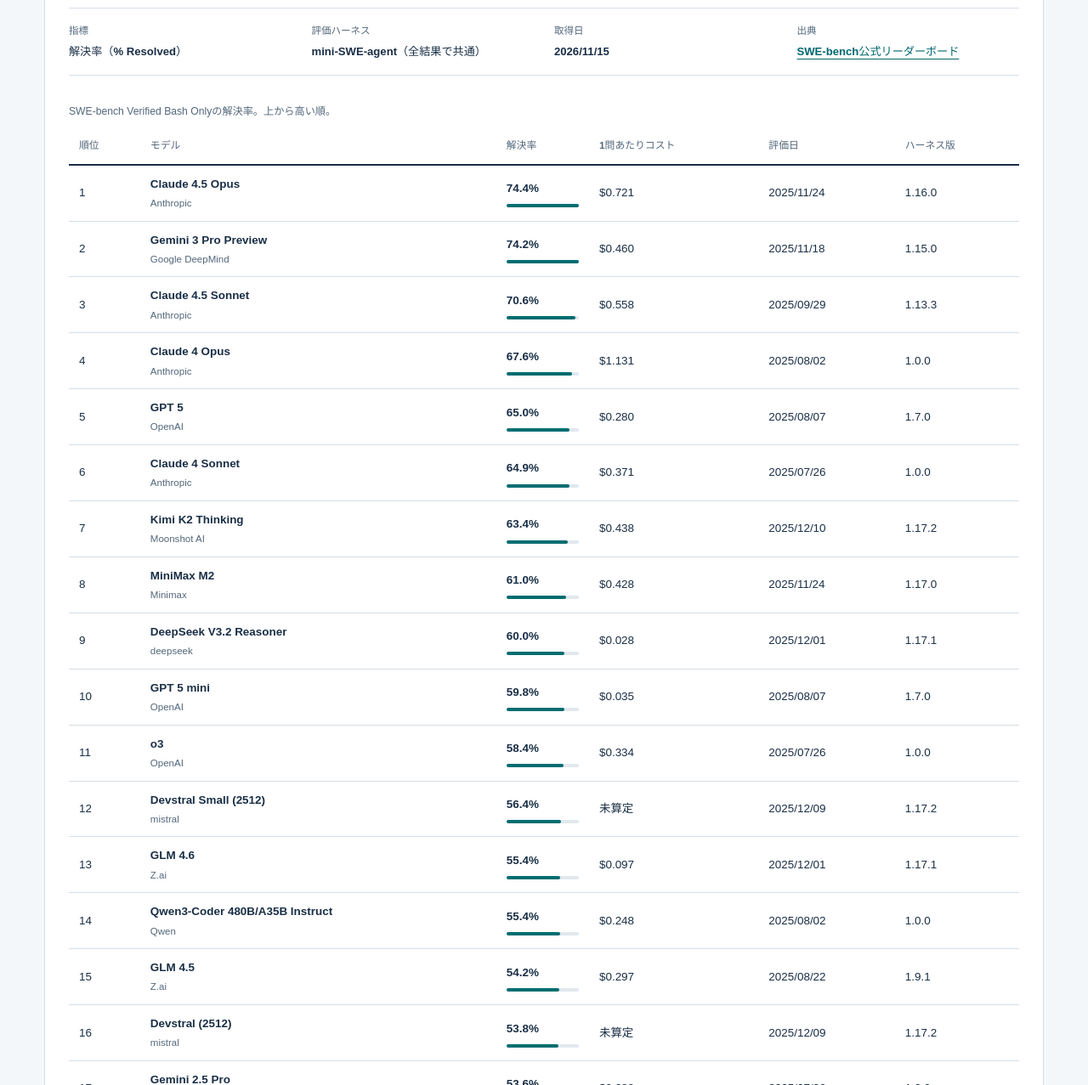
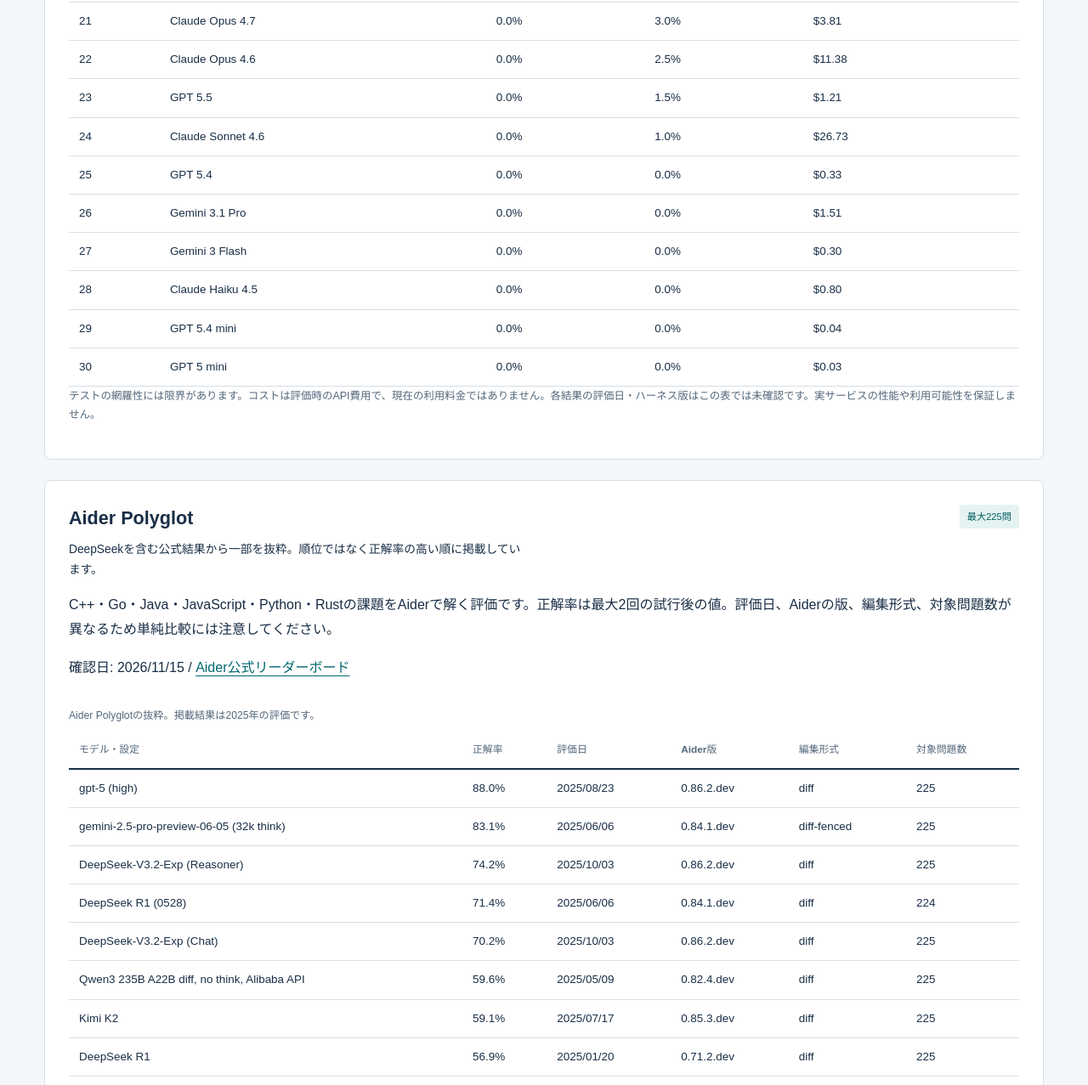
Before and after one commit to tonbiattack/ai-plan-radar, an Astro site: page /ai-plan-radar/models in a window 1280 px wide. Shown: the part 1523-2800 px from the top of the page at 85% size. Built offline with nearby package versions, Linux system fonts and the light colour scheme; Astro itself is replaced by a stand-in of ours.

Commit message:
feat: add DeepSeek benchmark comparisons

```diff
--- /dev/null
+++ b/src/data/aider-polyglot.json
@@ -0,0 +1,78 @@
+{
+  "sourceUrl": "https://aider.chat/docs/leaderboards/",
+  "retrievedAt": "2026-11-15",
+  "results": [
+    {
+      "model": "gpt-5 (high)",
+      "score": 88.0,
+      "date": "2025-08-23",
+      "format": "diff",
+      "version": "0.86.2.dev",
+      "cases": 225
+    },
+    {
+      "model": "gemini-2.5-pro-preview-06-05 (32k think)",
+      "score": 83.1,
+      "date": "2025-06-06",
+      "format": "diff-fenced",
+      "version": "0.84.1.dev",
+      "cases": 225
+    },
+    {
+      "model": "DeepSeek-V3.2-Exp (Reasoner)",
+      "score": 74.2,
+      "date": "2025-10-03",
+      "format": "diff",
+      "version": "0.86.2.dev",
+      "cases": 225
+    },
+    {
+      "model": "DeepSeek R1 (0528)",
+      "score": 71.4,
+      "date": "2025-06-06",
+      "format": "diff",
+      "version": "0.84.1.dev",
+      "cases": 224
+    },
+    {
+      "model": "DeepSeek-V3.2-Exp (Chat)",
+      "score": 70.2,
+      "date": "2025-10-03",
+      "format": "diff",
+      "version": "0.86.2.dev",
+      "cases": 225
+    },
+    {
+      "model": "Qwen3 235B A22B diff, no think, Alibaba API",
+      "score": 59.6,
+      "date": "2025-05-09",
+      "format": "diff",
+      "version": "0.82.4.dev",
+      "cases": 225
+    },
+    {
+      "model": "Kimi K2",
+      "score": 59.1,
+      "date": "2025-07-17",
+      "format": "diff",
+      "version": "0.85.3.dev",
+      "cases": 225
+    },
+    {
+      "model": "DeepSeek R1",
+      "score": 56.9,
+      "date": "2025-01-20",
+      "format": "diff",
+      "version": "0.71.2.dev",
+      "cases": 225
+    },
+    {
+      "model": "DeepSeek V3 (0324)",
+      "score": 55.1,
+      "date": "2025-03-24",
+      "format": "diff",
+      "version": "0.78.1.dev",
+      "cases": 225
+    }
+  ]
+}
--- a/src/data/programbench.json
+++ b/src/data/programbench.json
@@ -4,18 +4,185 @@
   "retrievedAt": "2026-11-15",
   "instances": 200,
   "results": [
-    { "model": "Claude Opus 5.5 (xhigh)", "resolved": 18.5, "almost": 70.5, "cost": 36.36 },
-    { "model": "Claude Fable 5.1 (xhigh)", "resolved": 9.0, "almost": 55.5, "cost": 56.84 },
-    { "model": "Muse Wonder Full", "resolved": 8.5, "almost": 60.0, "cost": null },
-    { "model": "Muse Wonder (xhigh)", "resolved": 5.5, "almost": 50.5, "cost": 36.53 },
-    { "model": "GPT 6 Astra (max)", "resolved": 5.0, "almost": 52.5, "cost": 11.47 },
-    { "model": "Claude Opus 5 (xhigh)", "resolved": 4.5, "almost": 37.0, "cost": 50.53 },
-    { "model": "Muse Spark 1.3 (max)", "resolved": 2.5, "almost": 25.0, "cost": 6.46 },
-    { "model": "Muse Spark 1.3 (xhigh)", "resolved": 1.0, "almost": 16.5, "cost": 2.02 },
-    { "model": "GPT-5.6 Sol (xhigh)", "resolved": 1.0, "almost": 15.5, "cost": 6.08 },
-    { "model": "GPT 5.5 (xhigh)", "resolved": 0.5, "almost": 13.5, "cost": 8.85 },
-    { "model": "GPT 5.5 (high)", "resolved": 0.5, "almost": 5.0, "cost": 3.65 },
-    { "model": "Gemini 3.6 Flash", "resolved": 0.5, "almost": 4.0, "cost": 4.83 },
-    { "model": "GPT-5.6 Sol", "resolved": 0.5, "almost": 2.5, "cost": 1.0 }
+    {
+      "model": "Claude Opus 5.5 (xhigh)",
+      "resolved": 18.5,
+      "almost": 70.5,
+      "cost": 36.36
+    },
+    {
+      "model": "Claude Fable 5.1 (xhigh)",
+      "resolved": 9,
+      "almost": 55.5,
+      "cost": 56.84
+    },
+    {
+      "model": "Muse Wonder Full",
+      "resolved": 8.5,
+      "almost": 60,
+      "cost": null
+    },
+    {
+      "model": "Muse Wonder (xhigh)",
+      "resolved": 5.5,
+      "almost": 50.5,
+      "cost": 36.53
+    },
+    {
+      "model": "GPT 6 Astra (max)",
+      "resolved": 5,
+      "almost": 52.5,
+      "cost": 11.47
+    },
+    {
+      "model": "Claude Opus 5 (xhigh)",
+      "resolved": 4.5,
+      "almost": 37,
+      "cost": 50.53
+    },
+    {
+      "model": "Muse Spark 1.3 (max)",
+      "resolved": 2.5,
+      "almost": 25,
+      "cost": 6.46
+    },
+    {
+      "model": "Muse Spark 1.3 (xhigh)",
+      "resolved": 1,
+      "almost": 16.5,
+      "cost": 2.02
+    },
+    {
+      "model": "GPT-5.6 Sol (xhigh)",
+      "resolved": 1,
+      "almost": 15.5,
+      "cost": 6.08
+    },
+    {
+      "model": "GPT 5.5 (xhigh)",
+      "resolved": 0.5,
+      "almost": 13.5,
+      "cost": 8.85
+    },
+    {
+      "model": "GPT 5.5 (high)",
+      "resolved": 0.5,
+      "almost": 5,
+      "cost": 3.65
+    },
+    {
+      "model": "Gemini 3.6 Flash",
+      "resolved": 0.5,
+      "almost": 4,
+      "cost": 4.83
+    },
+    {
+      "model": "GPT-5.6 Sol",
+      "resolved": 0.5,
+      "almost": 2.5,
+      "cost": 1
+    },
+    {
+      "model": "Claude Opus 4.8 (xhigh)",
+      "resolved": 0,
+      "almost": 16.5,
+      "cost": 21.02
+    },
+    {
+      "model": "GLM-5.2",
+      "resolved": 0,
+      "almost": 8.5,
+      "cost": 25.36
+    },
+    {
+      "model": "Gemini 3.7 Flash",
+      "resolved": 0,
+      "almost": 5.5,
+      "cost": 2.04
+    },
+    {
+      "model": "Muse Spark 1.2 (xhigh)",
+      "resolved": 0,
+      "almost": 4.5,
+      "cost": 1.48
+    },
+    {
+      "model": "Claude Opus 4.7 (xhigh)",
+      "resolved": 0,
+      "almost": 4.5,
+      "cost": 10.96
+    },
+    {
+      "model": "Muse Spark 1.1 (xhigh)",
+      "resolved": 0,
+      "almost": 4,
+      "cost": 0.73
+    },
+    {
+      "model": "Gemini 3.5 Flash",
+      "resolved": 0,
+      "almost": 3,
+      "cost": 5.6
+    },
+    {
+      "model": "Claude Opus 4.7",
+      "resolved": 0,
+      "almost": 3,
+      "cost": 3.81
+    },
+    {
+      "model": "Claude Opus 4.6",
+      "resolved": 0,
+      "almost": 2.5,
+      "cost": 11.38
+    },
+    {
+      "model": "GPT 5.5",
+      "resolved": 0,
+      "almost": 1.5,
+      "cost": 1.21
+    },
+    {
+      "model": "Claude Sonnet 4.6",
+      "resolved": 0,
+      "almost": 1,
+      "cost": 26.73
+    },
+    {
+      "model": "GPT 5.4",
+      "resolved": 0,
+      "almost": 0,
+      "cost": 0.33
+    },
+    {
+      "model": "Gemini 3.1 Pro",
+      "resolved": 0,
+      "almost": 0,
+      "cost": 1.51
+    },
+    {
+      "model": "Gemini 3 Flash",
+      "resolved": 0,
+      "almost": 0,
+      "cost": 0.3
+    },
+    {
+      "model": "Claude Haiku 4.5",
+      "resolved": 0,
+      "almost": 0,
+      "cost": 0.8
+    },
+    {
+      "model": "GPT 5.4 mini",
+      "resolved": 0,
+      "almost": 0,
+      "cost": 0.04
+    },
+    {
+      "model": "GPT 5 mini",
+      "resolved": 0,
+      "almost": 0,
+      "cost": 0.03
+    }
   ]
 }
--- /dev/null
+++ b/src/lib/aider.ts
@@ -0,0 +1,18 @@
+import { z } from 'zod';
+
+export const aiderSchema = z.object({
+  sourceUrl: z.literal('https://aider.chat/docs/leaderboards/'),
+  retrievedAt: z.iso.date(),
+  results: z
+    .array(
+      z.object({
+        model: z.string().min(1),
+        score: z.number().min(0).max(100),
+        date: z.iso.date(),
+        format: z.string().min(1),
+        version: z.string().min(1),
+        cases: z.number().int().positive().max(225),
+      }),
+    )
+    .min(1),
+});
--- a/src/pages/models.astro
+++ b/src/pages/models.astro
@@ -2,12 +2,15 @@
 import Layout from '../layouts/Layout.astro';
 import raw from '../data/swebench-verified.json';
 import programbenchRaw from '../data/programbench.json';
+import aiderRaw from '../data/aider-polyglot.json';
+import { aiderSchema } from '../lib/aider';
 import { programbenchSchema } from '../lib/programbench';
 import { benchmarkDataSchema } from '../lib/benchmark';
 import { catalog } from '../lib/catalog';
 import { formatDate } from '../lib/format';
 const data = benchmarkDataSchema.parse(raw);
 const programbench = programbenchSchema.parse(programbenchRaw);
+const aider = aiderSchema.parse(aiderRaw);
 const base = import.meta.env.BASE_URL.replace(/\/$/, '');
 const linkedModelIds = new Set(data.results.map((result) => result.modelId).filter(Boolean));
 const linkedModels = catalog.models.filter((model) => linkedModelIds.has(model.id));
@@ -31,7 +34,7 @@ const best = data.results[0].score;
         <div>
           <h2 id="programbench-title">ProgramBench</h2>
           <p>
-            実行ファイルと説明文をもとにソースコードを一から再実装する評価。公式ランキングの上位13件を掲載しています。
+            実行ファイルと説明文をもとにソースコードを一から再実装する評価。公式ランキングの30件を掲載しています。
           </p>
         </div>
         <span class="badge">{programbench.instances}問</span>
@@ -50,7 +53,7 @@ const best = data.results[0].score;
       </p>
       <div class="benchmark-table-scroll">
         <table class="benchmark-table">
-          <caption>ProgramBench公式ランキング上位13件。完全解決率とほぼ解決率を併記。</caption>
+          <caption>ProgramBench公式ランキング30件。完全解決率とほぼ解決率を併記。</caption>
           <thead>
             <tr>
               <th scope="col">順位</th>
@@ -79,6 +82,57 @@ const best = data.results[0].score;
       </div>
       <p class="benchmark-note">
         テストの網羅性には限界があります。コストは評価時のAPI費用で、現在の利用料金ではありません。各結果の評価日・ハーネス版はこの表では未確認です。実サービスの性能や利用可能性を保証しません。
+      </p>
+    </section>
+
+    <section class="benchmark-card" aria-labelledby="aider-title">
+      <div class="benchmark-title">
+        <div>
+          <h2 id="aider-title">Aider Polyglot</h2>
+          <p>DeepSeekを含む公式結果から一部を抜粋。順位ではなく正解率の高い順に掲載しています。</p>
+        </div>
+        <span class="badge">最大225問</span>
+      </div>
+      <p>
+        C++・Go・Java・JavaScript・Python・Rustの課題をAiderで解く評価です。正解率は最大2回の試行後の値。評価日、Aiderの版、編集形式、対象問題数が異なるため単純比較には注意してください。
+      </p>
+      <p>
+        確認日: <time datetime={aider.retrievedAt}>{formatDate(aider.retrievedAt)}</time> /{' '}
+        <a href={aider.sourceUrl}>Aider公式リーダーボード</a>
+      </p>
+      <div class="benchmark-table-scroll">
+        <table class="benchmark-table">
+          <caption>Aider Polyglotの抜粋。掲載結果は2025年の評価です。</caption>
+          <thead>
+            <tr>
+              <th scope="col">モデル・設定</th>
+              <th scope="col">正解率</th>
+              <th scope="col">評価日</th>
+              <th scope="col">Aider版</th>
+              <th scope="col">編集形式</th>
+              <th scope="col">対象問題数</th>
+            </tr>
+          </thead>
+          <tbody>
+            {aider.results.map((result) => (
+              <tr>
+                <th scope="row" data-label="モデル">
+                  {result.model}
+                </th>
+                <td data-label="正解率">{result.score.toFixed(1)}%</td>
+                <td data-label="評価日">
+                  <time datetime={result.date}>{formatDate(result.date)}</time>
+                </td>
+                <td data-label="Aider版">{result.version}</td>
+                <td data-label="編集形式">{result.format}</td>
+                <td data-label="対象問題数">{result.cases}</td>
+              </tr>
+            ))}
+          </tbody>
+        </table>
+      </div>
+      <p class="benchmark-note">
+        掲載は一部であり、最新のDeepSeekを含むすべてのモデルを評価したものではありません。他のベンチマークの数値と直接比較できません。
       </p>
     </section>
 
```
Also changed, not shown: docs/DATA_REVIEW.md (+1 -0 lines), tests/e2e/site.spec.ts (+3 -0 lines), tests/unit/aider.test.ts (added, +14 -0 lines), tests/unit/programbench.test.ts (+1 -1 lines).
